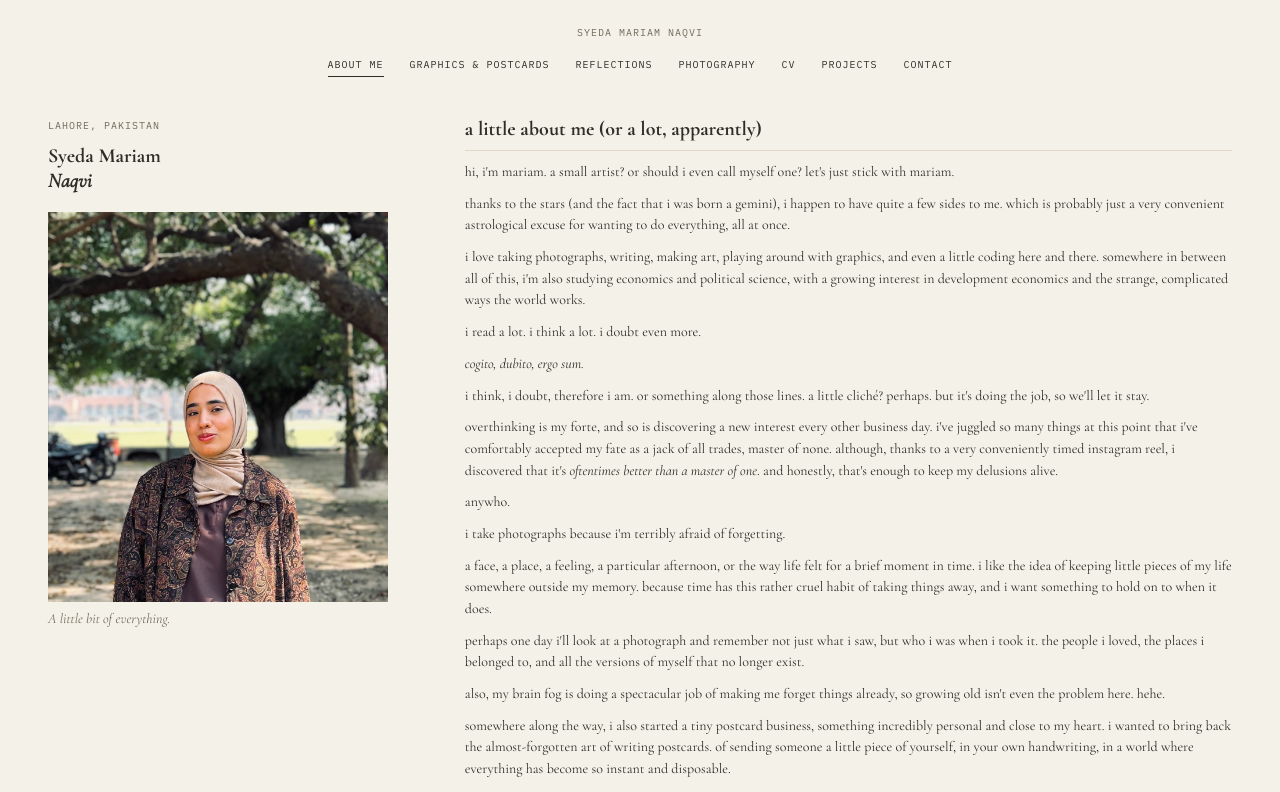
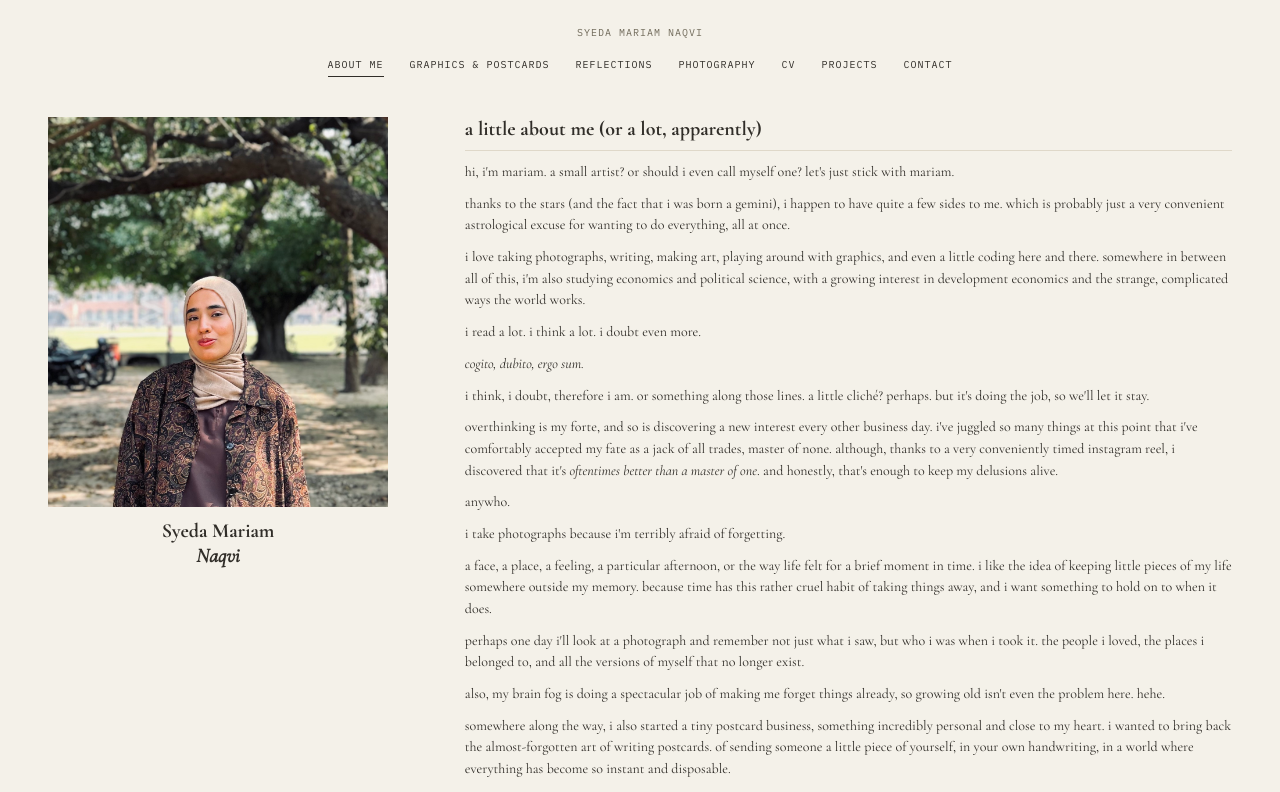
Before and after one commit to mariamnaqvi338-bot/personal-website-, a React (Vite) app: page / in a window 1280 px wide. Shown: the top 792 px of the page. Built offline with nearby package versions, Linux system fonts and the light colour scheme.

Commit message:
Move name below portrait and remove profile location and caption

```diff
--- a/src/main.tsx
+++ b/src/main.tsx
@@ -12,7 +12,7 @@ function PageHeading({ index, title, subtitle }: { index: string; title: string;
 }
 function ContentsLabel({ children }: { children: React.ReactNode }) { return <div className="contents-label"><span>Contents</span><span className="dotted-line"/><span>{children}</span></div>; }
 function About() {
-  return <div className="about-layout"><aside className="about-profile"><p className="label">LAHORE, PAKISTAN</p><h1>Syeda Mariam<br/><em>Naqvi</em></h1>{personal.portrait && <figure className="profile-photo"><img src={personal.portrait} width="1170" height="1341" alt="Syeda Mariam Naqvi standing beneath a tree" fetchPriority="high"/><figcaption>A little bit of everything.</figcaption></figure>}</aside><section className="about-story" aria-labelledby="about-title"><h2 id="about-title">{aboutHeading}</h2>{about.map((p,i) => <p key={p} className={i===0 ? 'opening-line' : undefined}><InlineText text={p}/></p>)}</section></div>;
+  return <div className="about-layout"><aside className="about-profile">{personal.portrait && <figure className="profile-photo"><img src={personal.portrait} width="1170" height="1341" alt="Syeda Mariam Naqvi standing beneath a tree" fetchPriority="high"/></figure>}<h1>Syeda Mariam<br/><em>Naqvi</em></h1></aside><section className="about-story" aria-labelledby="about-title"><h2 id="about-title">{aboutHeading}</h2>{about.map((p,i) => <p key={p} className={i===0 ? 'opening-line' : undefined}><InlineText text={p}/></p>)}</section></div>;
 }
 function Graphics() {
   return <><PageHeading index="I" title="Graphics & postcards" subtitle="Things made to be seen, held, and sent."/><ContentsLabel>GRAPHIC WORK</ContentsLabel>{graphicWork.map((item, i) => <article className="entry" key={item.title}><span className="entry-number">{roman[i] ?? i + 1}</span><div><h2>{item.title}</h2><p>{item.description}</p>{item.images.length > 0 && <div className="image-grid">{item.images.map(image => <figure key={image.src}><img src={image.src} alt={image.alt} loading="lazy"/>{image.caption && <figcaption>{image.caption}</figcaption>}</figure>)}</div>}<p className="quiet-note">Designs and further details will be added to this collection.</p></div><span className="entry-meta">{item.category}</span></article>)}</>;
--- a/src/style.css
+++ b/src/style.css
@@ -244,3 +244,6 @@ footer {
 .archive-intro { margin-bottom: 16px; }
 .reading-navigation strong { font-size: var(--heading-size); }
 .contact-page .page-heading { padding-bottom: 6px; }
+
+.about-profile h1{margin:12px 0 0;text-align:center}
+@media(max-width:700px){.about-profile{display:flex;flex-direction:column;align-items:center;gap:0}.profile-photo{width:180px;max-width:100%}.about-profile h1{margin-top:10px}}
```
